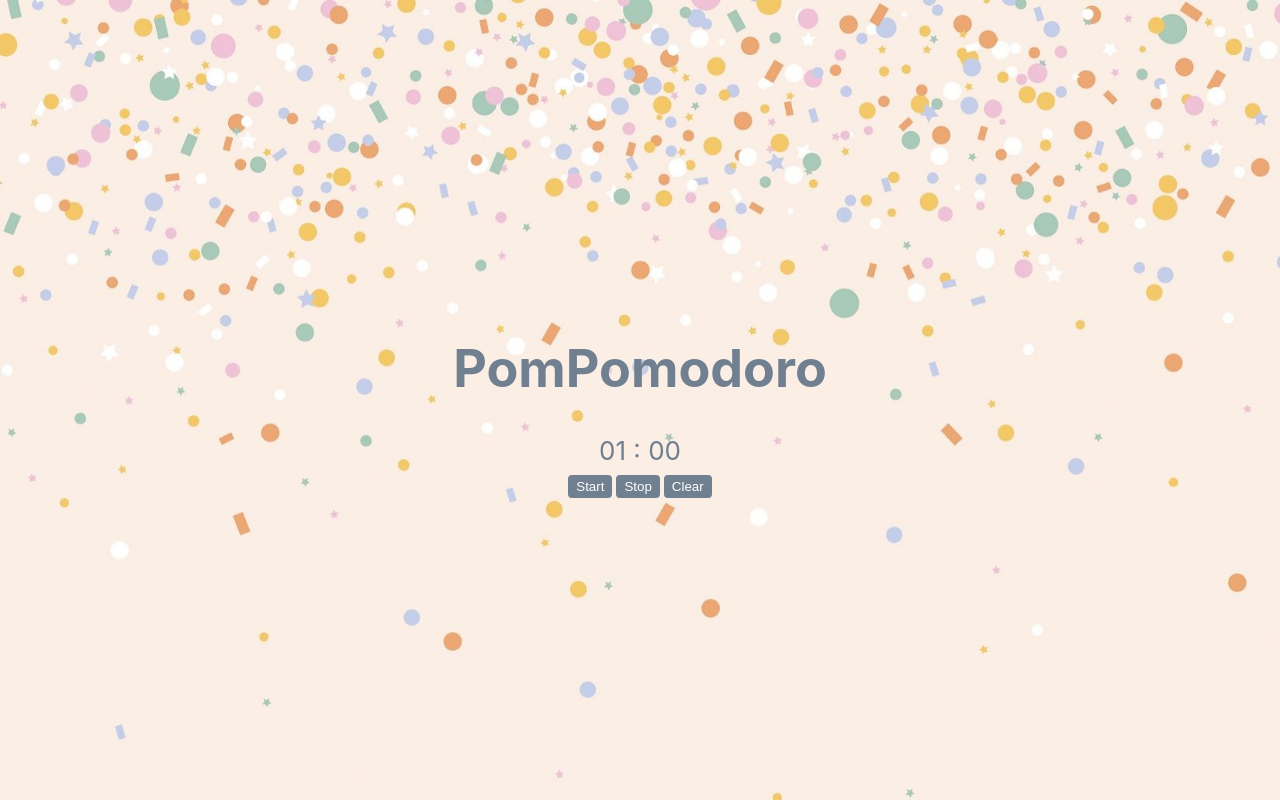
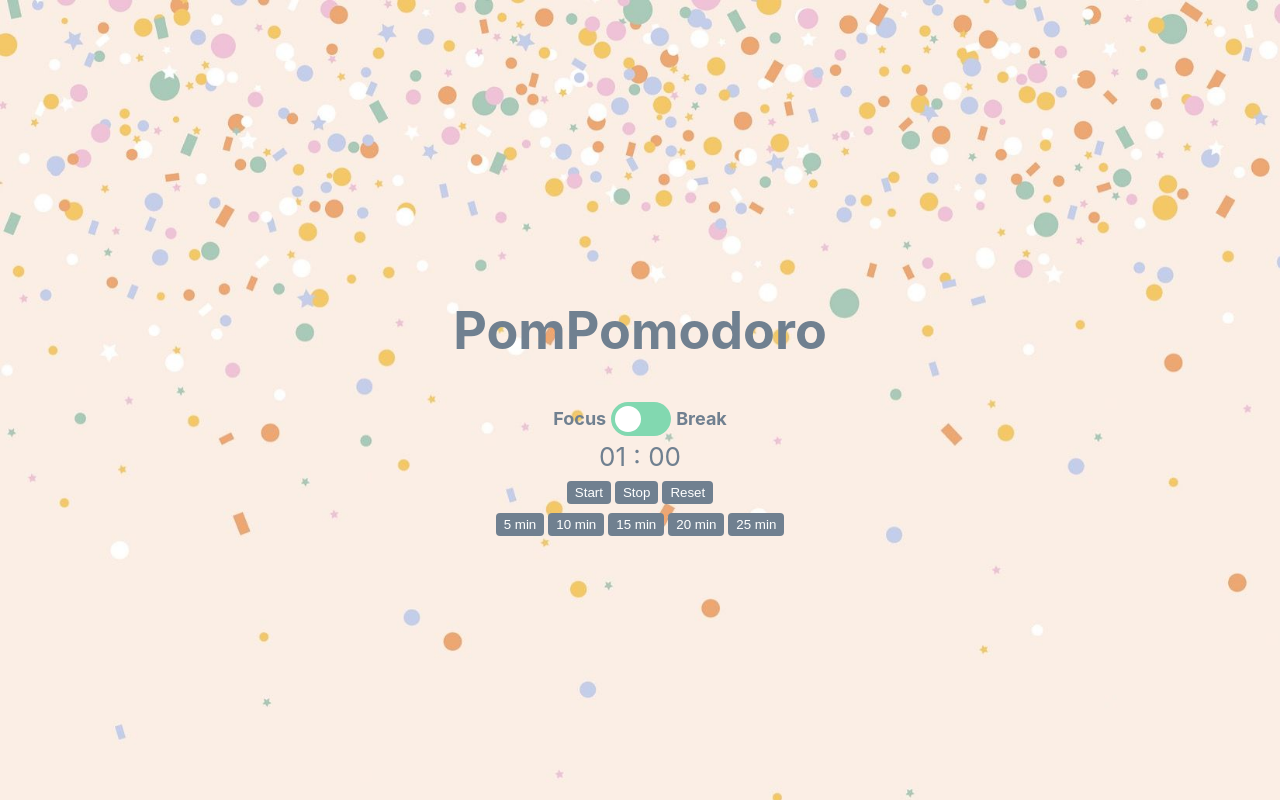
Before and after one commit to karisP/PomPomodoro, a React (Create React App) app: page / in a window 1280 px wide. Built offline with nearby package versions, Linux system fonts and the light colour scheme; no server answers.

Commit message:
minute select buttons and mode toggle

```diff
--- a/src/Timer/Timer.js
+++ b/src/Timer/Timer.js
@@ -1,10 +1,12 @@
 import React from 'react';
 import useInterval from '../hooks/useInterval';
+import Toggle from '../Toggle/Toggle';
 import './Timer.module.css';
 import audio from '../media/cheeringperson.mp3';
 
 const Timer = (props) => {
-    const initialMinutes = 1;
+    const [mode, setMode] = React.useState(false);
+    const [initialMinutes, setInitialMinutes] = React.useState(1);
     const [minute, setMinute] = React.useState(initialMinutes);
     const [second, setSecond] = React.useState(60);
     const [minuteDelay, setMinuteDelay] = React.useState(null);
@@ -12,6 +14,11 @@ const Timer = (props) => {
     const [clickCount, setClickCount] = React.useState(0);
     useInterval(() => countDownSeconds(), secondDelay);
     useInterval(() => countDownMinutes(), minuteDelay);
+    const timerFinished = (minute === 0 && second === 0);
+
+    React.useEffect(() => {
+        setMinute(initialMinutes);
+    }, [initialMinutes]);
 
     const playSound = () => {
         let alarm = new Audio(audio);
@@ -30,8 +37,9 @@ const Timer = (props) => {
         if (second > 0){
             setSecond(second - 1);
         } else {
-            if (minute === 0 && second === 0){
+            if (timerFinished){
                 stopTimer();
+                setMode(!mode);
                 playSound();
             } else {
                 setSecond(59);
@@ -70,7 +78,8 @@ const Timer = (props) => {
 
     return (
         <>
-            {minute === 0 && second === 0 ?
+            <Toggle onToggle={() => setMode(!mode)} checked={mode}/>
+            {timerFinished ?
                 <div>
                     {props.pomImage !== null ? props.pomImage : null}
                     <div>Take A Break!</div>
@@ -82,7 +91,14 @@ const Timer = (props) => {
             <div>
                 <button onClick={startTimer}>Start</button>
                 <button onClick={stopTimer}>Stop</button>
-                <button onClick={clearTimer}>Clear</button>
+                <button onClick={clearTimer}>Reset</button>
+            </div>
+            <div>
+                <button onClick={() => setInitialMinutes(5)}>5 min</button>
+                <button onClick={() => setInitialMinutes(10)}>10 min</button>
+                <button onClick={() => setInitialMinutes(15)}>15 min</button>
+                <button onClick={() => setInitialMinutes(20)}>20 min</button>
+                <button onClick={() => setInitialMinutes(25)}>25 min</button>
             </div>
         </>
     );
--- a/src/Timer/Timer.module.css
+++ b/src/Timer/Timer.module.css
@@ -1,5 +1,5 @@
-button:nth-child(2) {
-    margin: 0 4px;
+button:not(:last-child) {
+    margin-right: 4px;
 }
 
 button {
--- /dev/null
+++ b/src/Toggle/Toggle.js
@@ -0,0 +1,24 @@
+import * as React from 'react';
+import styles from './Toggle.module.css';
+
+const Toggle = (props) => {
+    //const [checked, setChecked] = React.useState(false);
+
+    const onChangeToggle = (e) => {
+        //setChecked(e.currentTarget.checked);
+        props.onToggle(e.currentTarget.checked);
+    };
+
+    return (
+        <div className={styles.toggle}>
+            Focus
+            <label className={styles.switch}>
+                <input type="checkbox" onChange={(e) => onChangeToggle(e)} checked={props.checked} />
+                <span className={`${styles.slider} ${styles.round}`}></span>
+            </label>
+            Break
+        </div>
+    )
+}
+
+export default Toggle;
--- /dev/null
+++ b/src/Toggle/Toggle.module.css
@@ -0,0 +1,68 @@
+.toggle {
+    font-size: 18px;
+    font-weight: 700;
+    display: flex;
+    align-items: center;
+    /* font-family: 'Aclonica'; */
+}
+
+.switch {
+    position: relative;
+    display: inline-block;
+    width: 60px;
+    height: 34px;
+    margin: 5px;
+}
+
+.switch input {
+    opacity: 0;
+    width: 0;
+    height: 0;
+}
+
+.slider {
+    position: absolute;
+    cursor: pointer;
+    top: 0;
+    left: 0;
+    right: 0;
+    bottom: 0;
+    background-color: #82d8b0;
+    -webkit-transition: .4s;
+    transition: .4s;
+}
+
+.slider:before {
+    position: absolute;
+    content: "";
+    height: 26px;
+    width: 26px;
+    left: 4px;
+    bottom: 4px;
+    background-color: white;
+    -webkit-transition: .4s;
+    transition: .4s;
+}
+
+input:checked + .slider {
+    background-color: #ccc;
+}
+
+/* input:focus + .slider {
+    box-shadow: 0 0 1px #ebc934;
+} */
+
+input:checked + .slider:before {
+    -webkit-transform: translateX(26px);
+    -ms-transform: translateX(26px);
+    transform: translateX(26px);
+}
+
+/* Rounded sliders */
+.slider.round {
+    border-radius: 34px;
+}
+
+.slider.round:before {
+    border-radius: 50%;
+}
```
